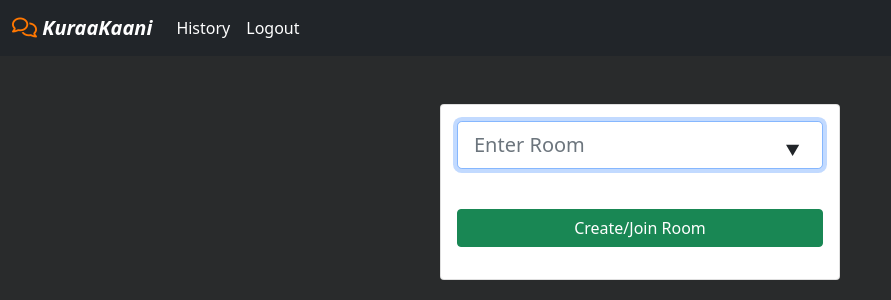
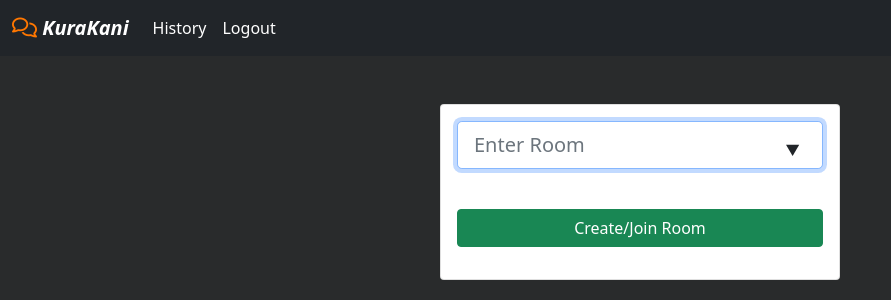
Before and after one commit to The-SP/ChatVerse, a Django app: page / in a window 1280 px wide. Shown: the top 300 px of the page, without its empty margins (0-891 px from the left). Run offline with Django 3.2, Linux system fonts and the light colour scheme; a user stored in the database is signed in; data comes from the database, SQL or seed files in the repository; both versions use the stored data as it was after the commit; some libraries are stand-ins or nearby versions.

Commit message:
Update readme

```diff
--- a/chat/templates/partials/navbar.html
+++ b/chat/templates/partials/navbar.html
@@ -1,7 +1,7 @@
 <nav class="navbar sticky-top navbar-expand-lg navbar-dark bg-dark">
     <div class="container-fluid">
       <a class="navbar-brand" href="{% url 'home' %}">
-        <i class="far fa-comments orange-color"></i> <strong><em>  KuraaKaani</em></strong>
+        <i class="far fa-comments orange-color"></i> <strong><em>  KuraKani</em></strong>
       </a>
       <div class="navbar-brand mx-auto">
         {% if room %}
```
Also changed, not shown: README.md, db.sqlite3.
